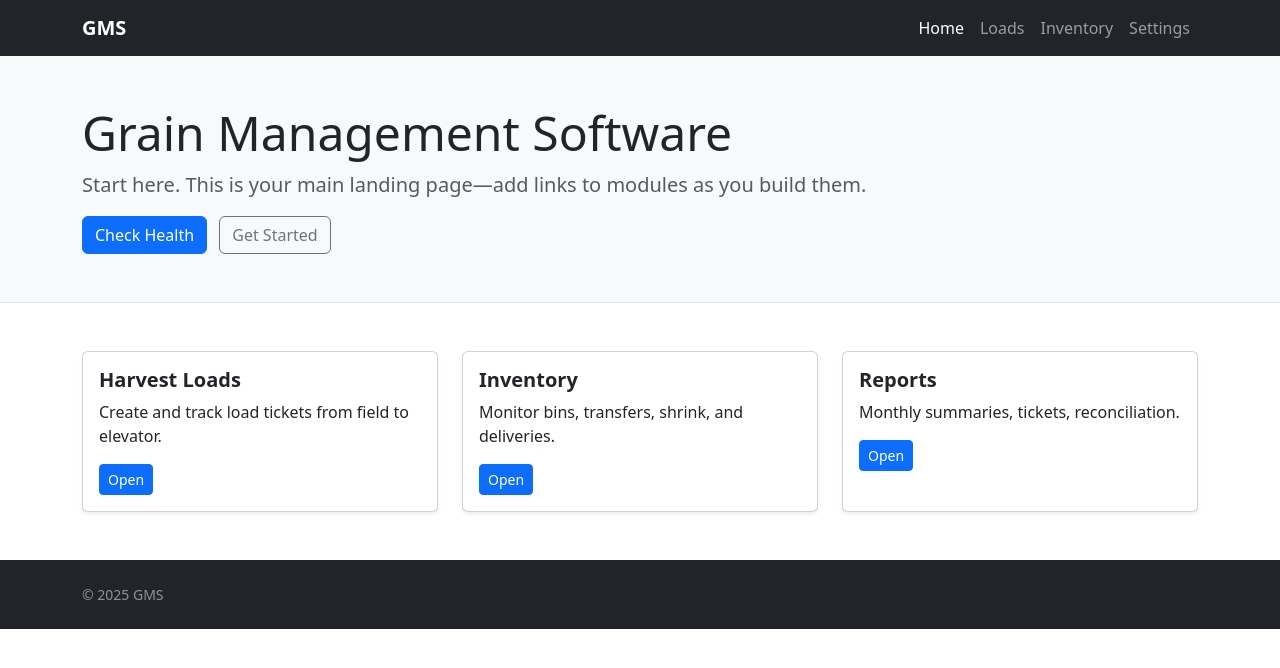
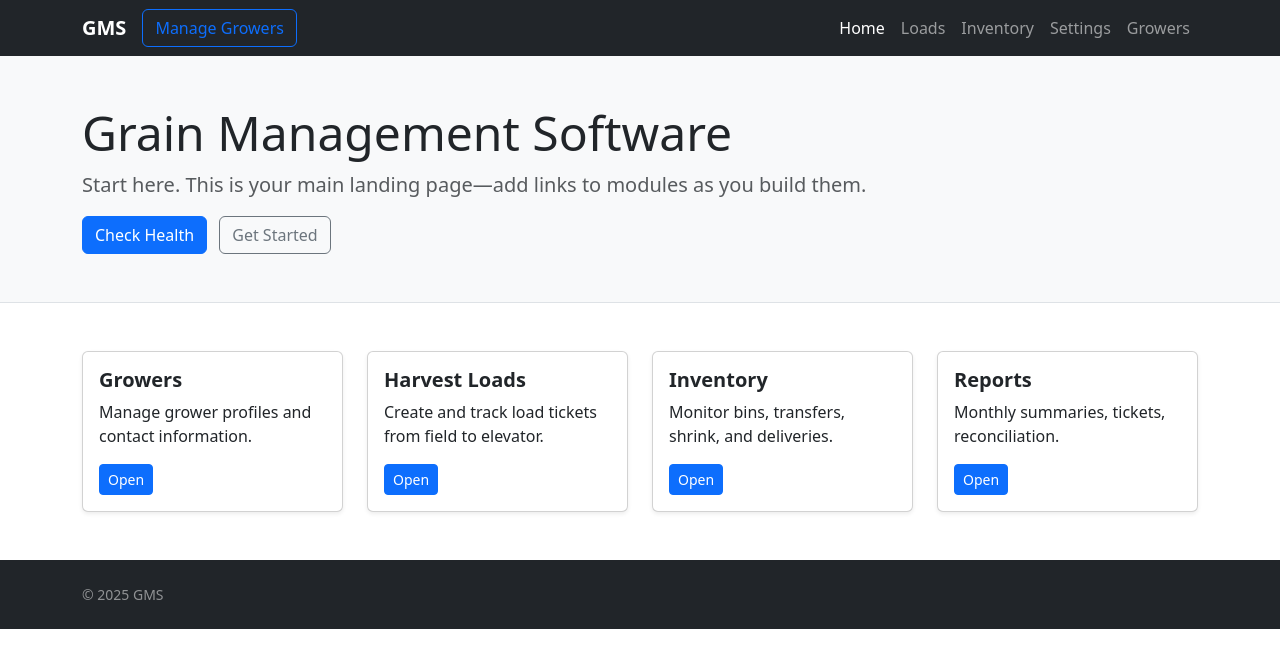
Before and after one commit to ChathurikaHarshani/GRAIN_SW, a Flask app: page / in a window 1280 px wide. Shown: the top 668 px of the page. Run offline with Flask 3, Linux system fonts and the light colour scheme.

Commit message:
Add Growers module: routes, forms, templates, UI card on dashboard

```diff
--- a/app.py
+++ b/app.py
@@ -1,12 +1,12 @@
-from flask import Flask, render_template ,jsonify
+from flask import Flask, render_template, jsonify, request, redirect, url_for
 from db import get_conn
-from slingshot_client import get_jobdata_summary
+# from slingshot_client import get_jobdata_summary   # keep commented for now
 
 app = Flask(__name__)
 
+# ----------------- Health check ----------------- #
 @app.route("/health")
 def health():
-    # optional DB ping for sanity
     try:
         conn = get_conn()
         cur = conn.cursor()
@@ -19,15 +19,81 @@ def health():
         status = f"db-error: {e}"
     return {"status": status}
 
+# ----------------- Home page ----------------- #
 @app.route("/")
 def index():
+    # You can add more data later if needed
     return render_template("index.html", app_name="GMS")
+
+# ----------------- Grower: list + create ----------------- #
+@app.route("/growers")
+def list_growers():
+    """Show all growers in a table."""
+    conn = get_conn()
+    cur = conn.cursor(dictionary=True)
+    cur.execute("SELECT Grower_ID, Grower_Name FROM Grower ORDER BY Grower_Name;")
+    growers = cur.fetchall()
+    cur.close()
+    conn.close()
+    return render_template("growers.html", growers=growers)
+
+@app.route("/growers/new", methods=["GET", "POST"])
+def new_grower():
+    """Form to add a new grower."""
+    if request.method == "POST":
+        grower_name = request.form.get("grower_name", "").strip()
+
+        if grower_name:
+            conn = get_conn()
+            cur = conn.cursor()
+            cur.execute(
+                "INSERT INTO Grower (Grower_Name) VALUES (%s);",
+                (grower_name,)
+            )
+            conn.commit()
+            cur.close()
+            conn.close()
+            return redirect(url_for("list_growers"))
+        else:
+            # No name entered; redisplay form with error
+            return render_template("grower_form.html", error="Grower name is required")
+
+    # GET: show empty form
+    return render_template("grower_form.html", error=None)
 
 if __name__ == "__main__":
     app.run(host="127.0.0.1", port=5000, debug=True)
 
 
-@app.route("/slingshot/jobdata")
-def slingshot_jobdata():
-    data = get_jobdata_summary(pagesize=20)  # try small page first
-    return jsonify(data)
+
+
+
+
+
+
+
+
+
+
+
+
+
+
+
+
+
+
+
+
+
+
+
+
+
+
+
+
+# @app.route("/slingshot/jobdata")
+# def slingshot_jobdata():
+#     data = get_jobdata_summary(pagesize=20)  # try small page first
+#     return jsonify(data)
--- a/templates/index.html
+++ b/templates/index.html
@@ -12,12 +12,17 @@
 <nav class="navbar navbar-expand-lg navbar-dark bg-dark">
   <div class="container">
     <a class="navbar-brand fw-bold" href="/">GMS</a>
+    <a class="btn btn-outline-primary" href="{{ url_for('list_growers') }}">
+  Manage Growers
+</a>
     <div class="collapse navbar-collapse">
       <ul class="navbar-nav ms-auto">
         <li class="nav-item"><a class="nav-link active" href="/">Home</a></li>
         <li class="nav-item"><a class="nav-link" href="#">Loads</a></li>
         <li class="nav-item"><a class="nav-link" href="#">Inventory</a></li>
         <li class="nav-item"><a class="nav-link" href="#">Settings</a></li>
+        <li class="nav-item"><a class="nav-link" href="{{ url_for('list_growers') }}">Growers</a></li>
+
       </ul>
     </div>
   </div>
@@ -34,7 +39,20 @@
 
 <main class="container py-5">
   <div class="row g-4">
-    <div class="col-md-4">
+
+    <!-- Growers (new card) -->
+    <div class="col-md-3">
+      <div class="card h-100 shadow-sm">
+        <div class="card-body">
+          <h5 class="card-title">Growers</h5>
+          <p class="card-text">Manage grower profiles and contact information.</p>
+          <a href="{{ url_for('list_growers') }}" class="btn btn-sm btn-primary">Open</a>
+        </div>
+      </div>
+    </div>
+
+    <!-- Harvest Loads -->
+    <div class="col-md-3">
       <div class="card h-100 shadow-sm">
         <div class="card-body">
           <h5 class="card-title">Harvest Loads</h5>
@@ -43,7 +61,9 @@
         </div>
       </div>
     </div>
-    <div class="col-md-4">
+
+    <!-- Inventory -->
+    <div class="col-md-3">
       <div class="card h-100 shadow-sm">
         <div class="card-body">
           <h5 class="card-title">Inventory</h5>
@@ -52,7 +72,9 @@
         </div>
       </div>
     </div>
-    <div class="col-md-4">
+
+    <!-- Reports -->
+    <div class="col-md-3">
       <div class="card h-100 shadow-sm">
         <div class="card-body">
           <h5 class="card-title">Reports</h5>
@@ -61,8 +83,12 @@
         </div>
       </div>
     </div>
+
+
+
   </div>
 </main>
+
 
 <footer class="py-4 bg-dark text-white-50">
   <div class="container small">© {{ 2025 }} GMS</div>
```
Also changed, not shown: templates/grower_form.html (added, +37 -0 lines), templates/growers.html (added, +41 -0 lines).
